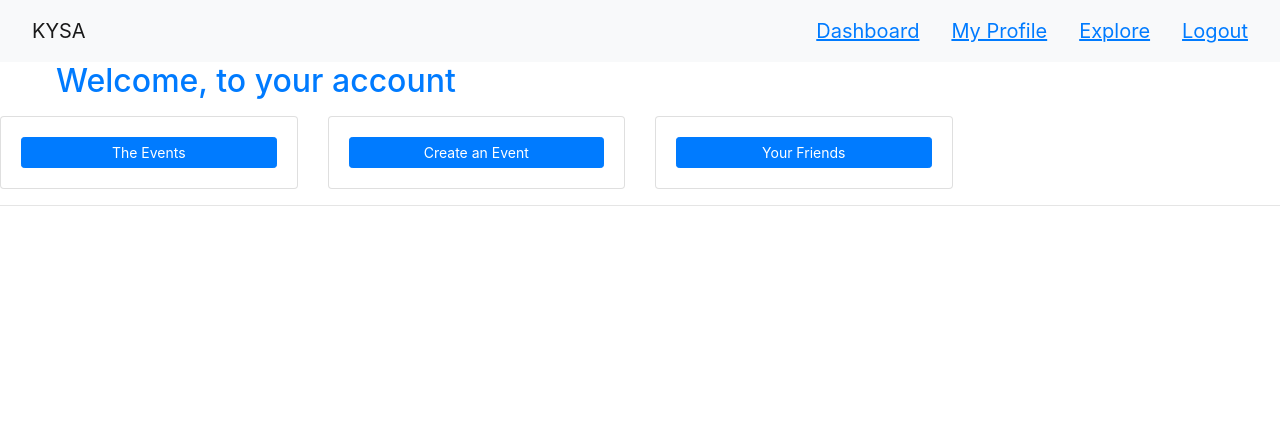
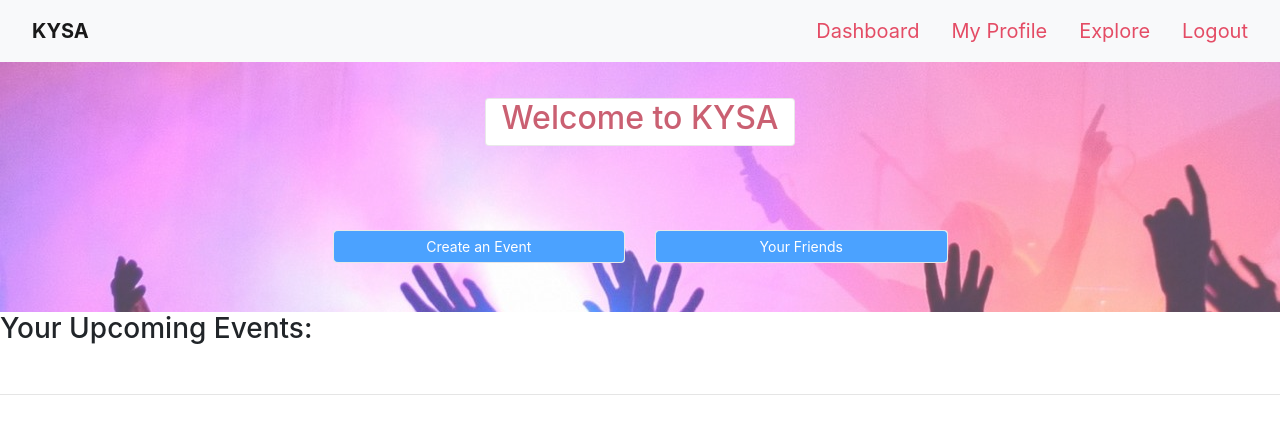
Before and after one commit to swk3st/KYSA-Meetup-Finder, a Django app: page /dashboard/ in a window 1280 px wide. Shown: the top 434 px of the page. Run offline with Django 3.2, Linux system fonts and the light colour scheme; some libraries are stand-ins or nearby versions.

Commit message:
finished dashboard and homepage edits

```diff
--- a/meetup_finder_app/templates/meetup_finder_app/NewEvent.html
+++ b/meetup_finder_app/templates/meetup_finder_app/NewEvent.html
@@ -7,7 +7,7 @@
 <h1>Create Event Below</h1>
 
     {% if error_message %}<p><strong>{{ error_message }}</strong></p>{% endif %}
-    <div class="row" >
+    <div class="row">
 
       <div class="col-md-5">
         <div class="card card-body">
--- a/meetup_finder_app/templates/meetup_finder_app/dashboard.html
+++ b/meetup_finder_app/templates/meetup_finder_app/dashboard.html
@@ -4,32 +4,82 @@
 <!-- {% user_display user %} -->
 {% load static %}
 
+<head>
+    <meta charset="utf-8">
+    <title>{% block title %}KYSA Meetup Finder{% endblock %}</title>
+    <link rel="stylesheet" href="https://cdnjs.cloudflare.com/ajax/libs/font-awesome/4.7.0/css/font-awesome.min.css">
+    <link rel="stylesheet" href="{% static 'css/bootstrap.min.css' %}">
+    <link rel="stylesheet" href="{% static 'css/bootstrap.css' %}">
+    <link rel="stylesheet" href="{% static 'test/animate.min.css' %}">
+    <link rel="stylesheet" href="{% static 'test/owl.carousel.css' %}">
+    <link rel="stylesheet" href="{% static 'test/owl.theme.css' %}">
+    <link rel="stylesheet" href="{% static 'test/style.css' %}">
+
+
+    {% block stylesheet %}{% endblock %}
+</head>
+
 {% block content %}
 <body>
-    <ul>
-        <h2><a href="" class="smoothScroll px-3"><span>Welcome, {% user_display user %} to your account </span></a></h2>
-    </ul>
-</body>
-
-<div class="row" >
-	<div class="col-md-3">
-		<div class="card card-body">
-            <a class="btn btn-primary  btn-sm btn-block" href="{% url 'meetup_finder_app:upcoming' %}">The Events</a>
+            <div class="wow fadeInUp" data-wow-delay="0.3s" style="text-align: center;background-color: rgba(0,0,0, 0.8);padding:10px;background-image: url('../../static/images/party2.jpg');height:250px;opacity: 0.7;" >
+                <div class="row" style="display: flex;
+                justify-content: center;
+                align-items: center;
+                height: 100px;">
+                <div class="card">
+                    <h2><a href="" class="smoothScroll px-3" style="color:#b41e37 ;opacity: 1.0;"><span>Welcome {% user_display user %} to KYSA </span></a></h2>
                 </div>
             </div>
-
+                    <br>
+                <div class="row" style=" display: flex;
+                justify-content: center;
+                align-items: center;
+                height: 100px;
+                 "  >
                     <div class="col-md-3">
-		<div class="card card-body">
-			<a class="btn btn-primary  btn-sm btn-block" href="{% url 'meetup_finder_app:newevent' %}">Create an Event</a>
+                        <div class="card " >
+                            <a class="btn btn-primary  btn-sm btn-block" href="{% url 'meetup_finder_app:newevent' %}" >Create an Event</a>
                         </div>
                     </div>
                     <div class="col-md-3">
-		<div class="card card-body">
-			<a class="btn btn-primary  btn-sm btn-block" href="">Your Friends</a>
+                        <div class="card">
+                            <a class="btn btn-primary btn-sm btn-block" href="" >Your Friends</a>
                         </div>
                     </div>
                 </div>
 
+        </div>
 
 
+
+<div style="width:100vw;">
+    <h3>Your Upcoming Events:</h3>
+    <br>
+    <div style="width:100vw;display:flex;flex-wrap:wrap;justify-content:center;">
+        {% for event in user.event_set.all %}
+            <div id="content" style="width:300px;border-style: solid;padding:10px;border-radius:15px">
+                <div id="siteNotice"></div>
+                <h1 id="firstHeading" class="firstHeading">{{ event.event_name }}</h1>
+                <div id="bodyContent">
+                    <hr>
+                    <h5>By:</h5>
+                    <p>{{ event.event_organizer }}</p>
+                    <h6>Description:</h6>
+                    <p>{{ event.event_description }}</p>
+                    <h6>When:</h6>
+                    <p>{{ event.event_date }}</p>
+                    <br>
+                    <form action="{% url 'meetup_finder_app:detail' pk=event.id %}">
+                        <input class="btn btn-primary" type="submit" value="More Details" />
+                    </form>
+                </div>
+            </div>
+    {%endfor%}
+
+    </div>
+
+    </div>
+
+</body>
+
 {% endblock %}
--- a/meetup_finder_app/templates/meetup_finder_app/navbar.html
+++ b/meetup_finder_app/templates/meetup_finder_app/navbar.html
@@ -15,7 +15,7 @@
     <section id="navbar">
       <nav class="navbar navbar-light bg-light justify-content-between">
           <a class="navbar-brand">
-                <a href="" class="navbar-brand smoothScroll">KYSA</a>
+                <a href="" class="navbar-brand smoothScroll"><b>KYSA</b></a>
           </a>
               <ul class="nav navbar-header ml-auto" style="font-size: 20px;">
                 <!-- <form class="form-inline">
@@ -23,16 +23,16 @@
                   <button class="btn btn-outline-success my-2 my-sm-0" type="submit">Search</button>
                 </form>  -->
                 <li class="nav-item ml-auto">
-                  <a class="nav-link smoothScroll" href="{% url 'meetup_finder_app:dashboard'%}"><u>Dashboard</u></a>
+                  <a class="nav-link smoothScroll" href="{% url 'meetup_finder_app:dashboard'%}" style="color: #e44c65;">Dashboard</a>
                 </li>
                 <li class="nav-item ml-auto">
-                  <a class="nav-link smoothScroll" href="{% url 'meetup_finder_app:uProfile'%}"><u>My Profile</u></a>
+                  <a class="nav-link smoothScroll" href="{% url 'meetup_finder_app:uProfile'%}" style="color: #e44c65;">My Profile</a>
                 </li>
                 <li class="nav-item ml-auto">
-                <a href="{% url 'meetup_finder_app:upcoming' %}" class="nav-link smoothScroll"><span><u>Explore</u></span></a>
+                <a href="{% url 'meetup_finder_app:upcoming' %}" class="nav-link smoothScroll" style="color: #e44c65;"><span>Explore</span></a>
                 </li>
                 <li class="nav-item ml-auto">
-                  <a href="{% url 'meetup_finder_app:account_logout' %}" class="nav-link smoothScroll"><span><u> Logout</u></span></a>
+                  <a href="{% url 'meetup_finder_app:account_logout' %}" class="nav-link smoothScroll" style="color: #e44c65;"><span> Logout</span></a>
                 </li>
               </ul>
       </nav>
--- a/meetup_finder_app/templates/meetup_finder_app/upcoming.html
+++ b/meetup_finder_app/templates/meetup_finder_app/upcoming.html
@@ -6,7 +6,7 @@
 </head>
 <br>
 <h2> All Events </h2>
-<p> Click on the indivudal events to get more information!</p>
+<p> Click on the individual events to get more information!</p>
 <section class="search-box">
     <div class="container-fluid">
 	<div class="row">
```
Also changed, not shown: meetup_finder_app/static/test/style.css (+10 -0 lines), meetup_finder_app/templates/meetup_finder_app/Updated_New_Event.html (+13 -11 lines), meetup_finder_app/templates/meetup_finder_app/userProfile.html (+8 -22 lines), db.sqlite3, meetup_finder_app/static/images/party.jpg (added), meetup_finder_app/static/images/party2.jpg (added). Lines whose indentation alone changed are shown as unchanged.
